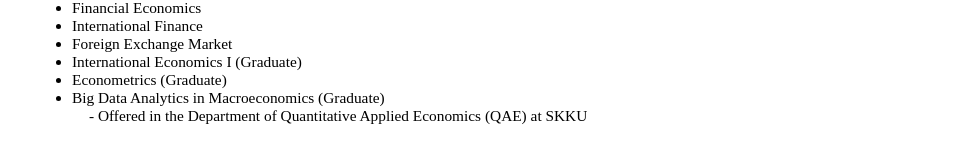
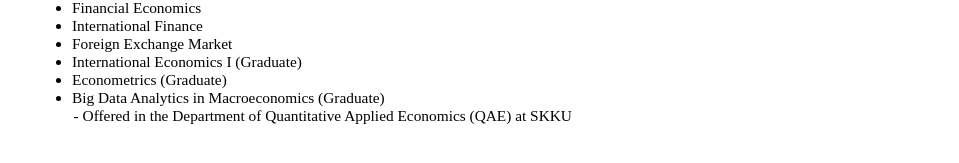
Before and after one commit to dooyeoncho/dooyeoncho.github.io, a Jekyll site: the page built from pages/teaching.html, in a window 1280 px wide. Shown: the part 243-406 px from the top of the page, without its empty margins (160-1119 px from the left). Built offline with Jekyll 4.4.1, drawn with Linux system fonts in a browser that asks for light colours.

Commit message:
Update teaching.html

```diff
--- a/pages/teaching.html
+++ b/pages/teaching.html
@@ -21,7 +21,7 @@ title: Dooyeon Cho - Teaching
 				<li> Econometrics (Graduate) </li>
 				<li> Big Data Analytics in Macroeconomics (Graduate) </li>
 					<ul>
-					   <li style="list-style-type: none; margin-left:-1.5em;">- Offered in the Department of Quantitative Applied Economics (QAE) at SKKU</li>
+					   <li style="list-style-type: none; margin-left:-2.5em;">- Offered in the Department of Quantitative Applied Economics (QAE) at SKKU</li>
 			</ul>
 			</ul>
 			</div>
```
